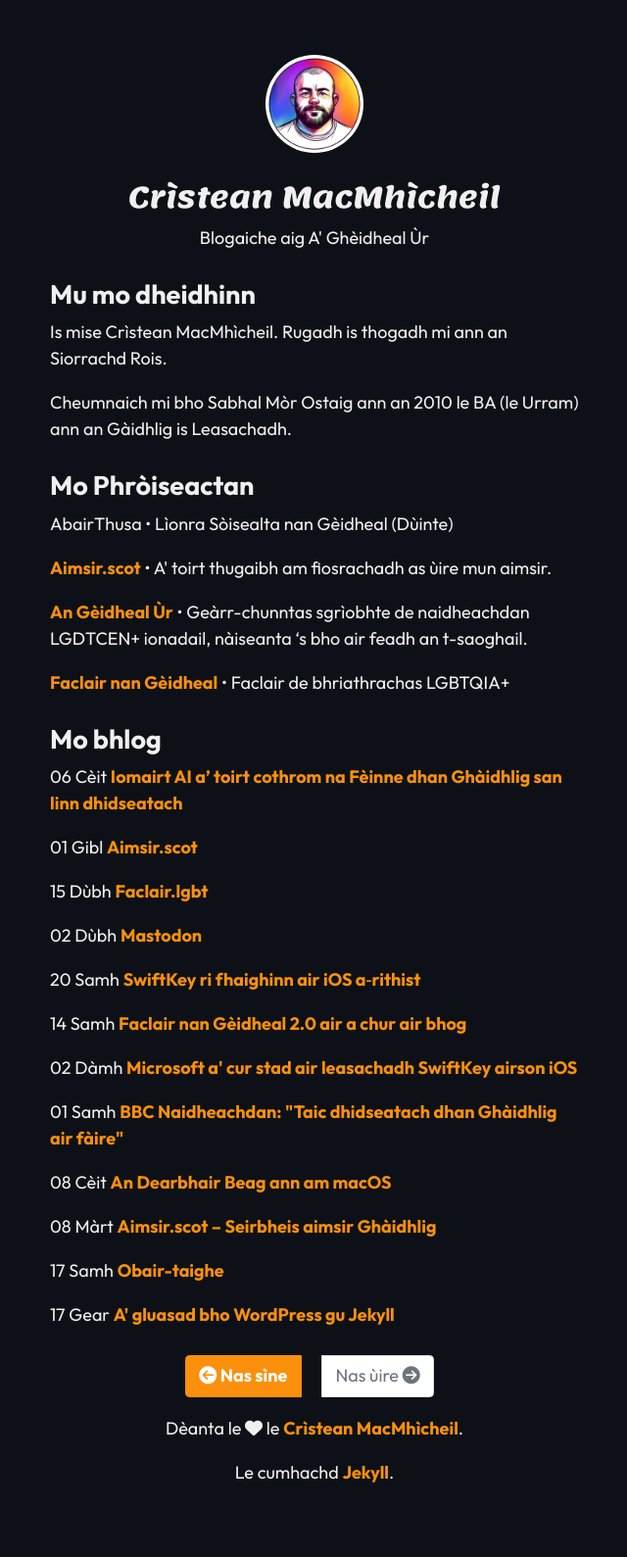
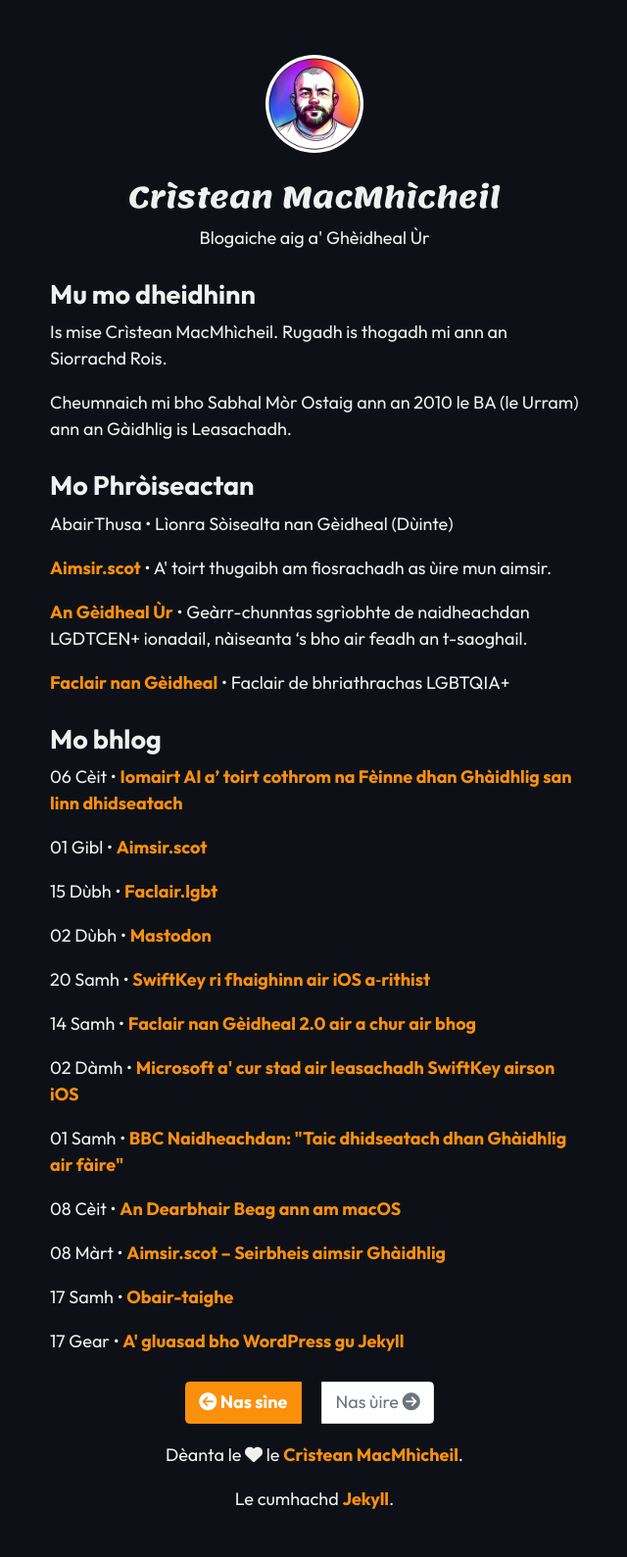
Before and after one commit to angeidheal/angeidheal.github.io, a Jekyll site: the page built from index.html, in a window 1280 px wide. Shown: the whole page at 98% size, without its empty margins (319-959 px from the left). Built offline with Jekyll 4.4.1, drawn with Linux system fonts in a browser that asks for light colours; nearby versions of some CDN libraries; the list of posts is cut into pages by our own code; before the commit the page ends 1562 px from its top, so only the background shows below that.

Commit message:
Update index.html

```diff
--- a/index.html
+++ b/index.html
@@ -6,7 +6,7 @@ layout: page
 
 <h1 style="text-align: center; font-family: Lemonada">Crìstean MacMhìcheil</h1>
 
-<p style="text-align: center">Blogaiche aig A' Ghèidheal Ùr</p>
+<p style="text-align: center">Blogaiche aig a' Ghèidheal Ùr</p>
 
 <h2>Mu mo dheidhinn</h2>
 
@@ -45,7 +45,7 @@ layout: page
       {% when '12' %}Dùbh
     {% endcase %}
     <!--{{ post.date | date: "%Y" }}-->
-    <a href="{{ site.baseurl }}{{ post.url }}">{{ post.title }}</a>
+    • <a href="{{ site.baseurl }}{{ post.url }}">{{ post.title }}</a>
   </p>
 {% endfor %}
 
```
